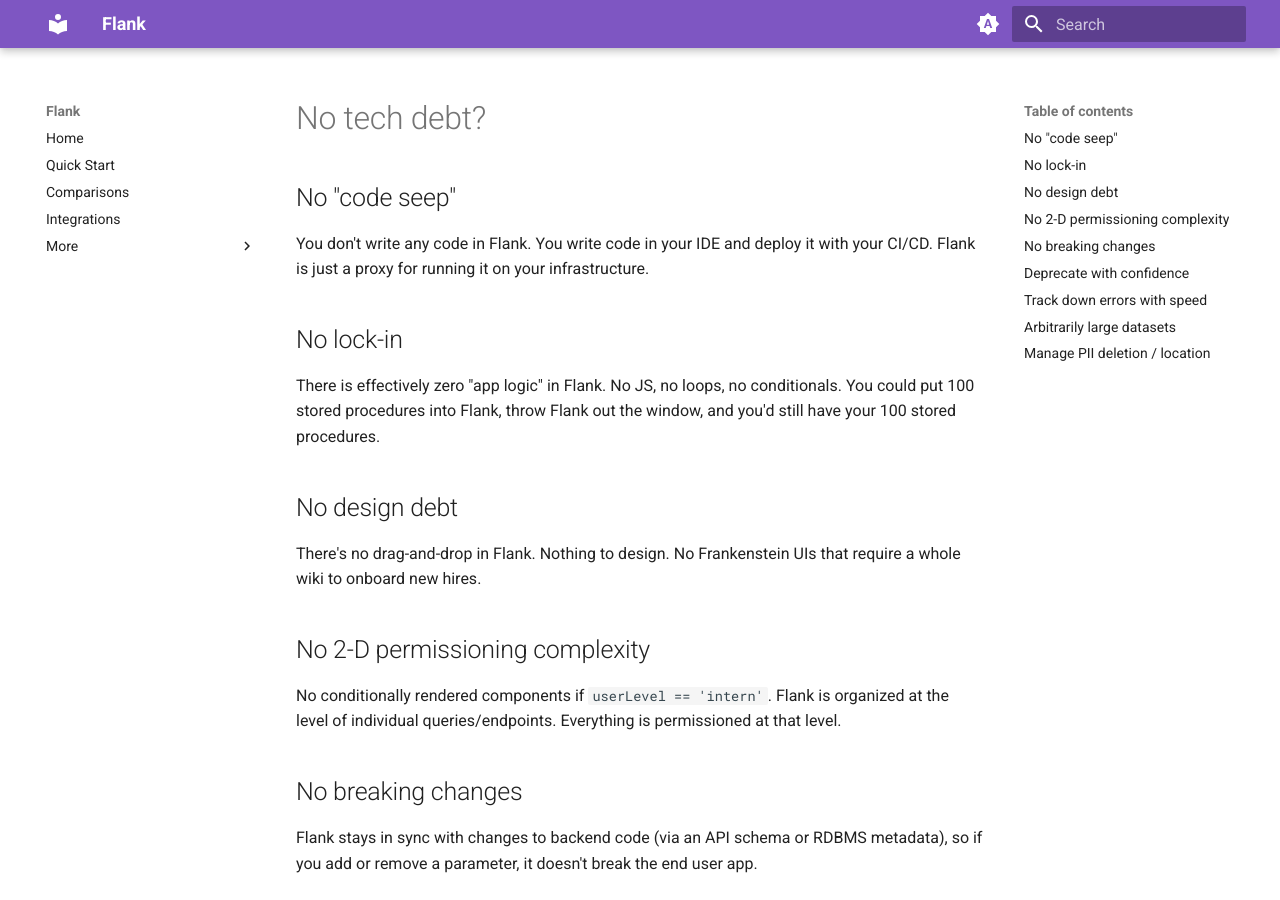
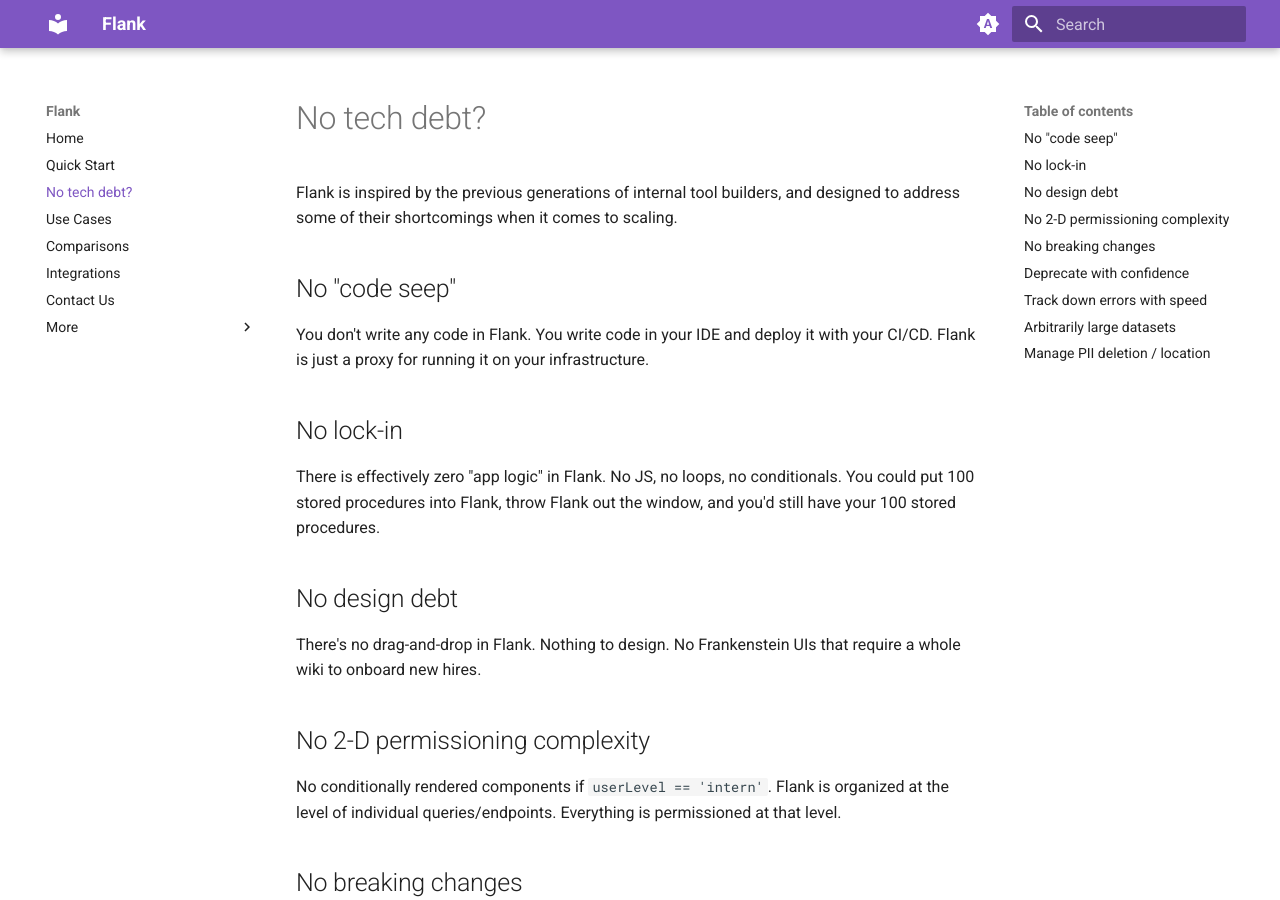
Before and after one commit to btf-org/flank-docs, an MkDocs documentation site: the page built from docs/tech-debt.md, in a window 1280 px wide and 900 px high. Built offline with MkDocs 1.6.1 and Material for MkDocs 9.7.7, drawn with Linux system fonts in a browser that asks for light colours; some of the changed text lies outside the part shown.

Commit message:
put the tech debt up there

```diff
--- a/docs/tech-debt.md
+++ b/docs/tech-debt.md
@@ -1,4 +1,6 @@
 # No tech debt?
+
+Flank is inspired by the previous generations of internal tool builders, and designed to address some of their shortcomings when it comes to scaling.
 
 ## No "code seep"
 You don't write any code in Flank. You write code in your IDE and deploy it with your CI/CD. Flank is just a proxy for running it on your infrastructure.
--- a/mkdocs.yml
+++ b/mkdocs.yml
@@ -40,8 +40,11 @@
 nav:
   - Home: "index.md"
   - Quick Start: "quickstarts/jupyter-fastapi.md"
+  - No tech debt?: "tech-debt.md"
+  - Use Cases: "use-cases.md"
   - Comparisons: "comparisons/all-comparisons.md"
   - Integrations: "integrations/all-integrations.md"
+  - Contact Us: "contact.md"
   - More:
       - Backstory: "background.md"
       - Design Decisions and Tradeoffs: "tradeoffs.md"
```
